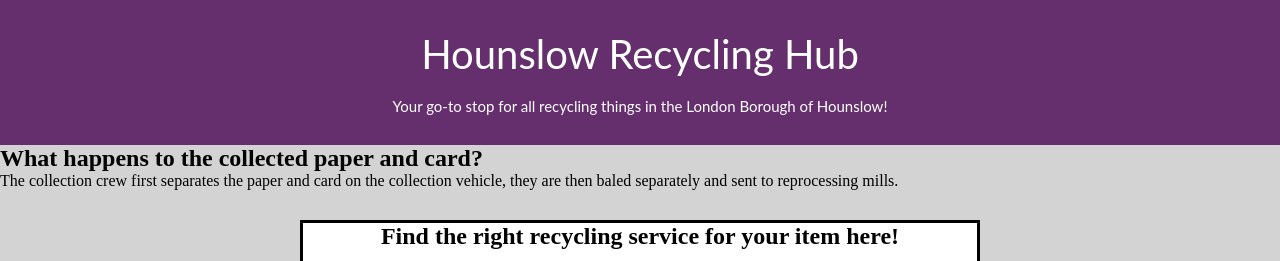
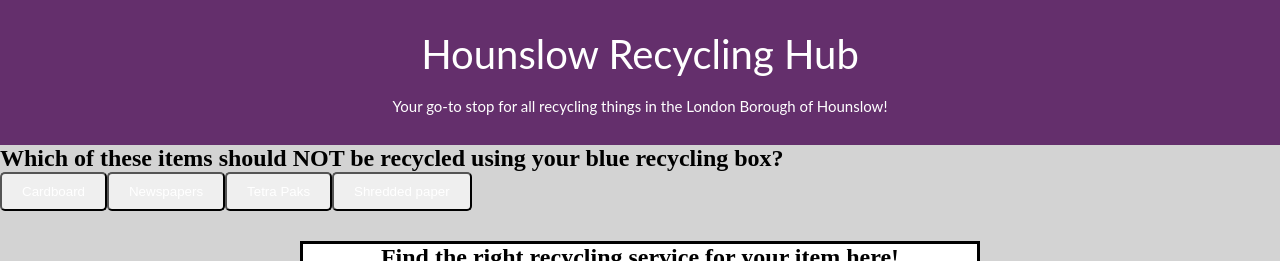
Before and after one commit to ajn2020/test, a Next.js app: page / in a window 1280 px wide. Shown: the top 261 px of the page. Built offline with nearby package versions, Linux system fonts and the light colour scheme.

Commit message:
Fix hydration bug

```diff
--- a/components/EngagingBox.tsx
+++ b/components/EngagingBox.tsx
@@ -1,21 +1,19 @@
 // This file contains the box which displays either a quiz question or a fun fact
-import React from 'react';
+import React, { useState, useEffect } from 'react';
 import Fact from './Fact'
 import Question from './Question'
 
-function renderContent() {
-  // Choose 0 or 1 at random
-  // If 0, display fun fact
-  // If 1, display question
-  const randNum = Math.floor(Math.random() * 2);
-  if (randNum) return Question();
-  else return Fact();
+export default function EngagingBox() {
+  const [randNum, setRandNum] = useState<number>();
+
+  useEffect(() => {
+    setRandNum(Math.floor(Math.random() * 2));
+  }, [])
+
+  return (
+    <div className="engaging-box-wrapper">
+      {randNum == 0 && <Fact />}
+      {randNum == 1 && <Question />}
+    </div>
+  );
 }
-
-export default function EngagingBox() {
-    return (
-      <div className="engaging-box-wrapper">
-        {renderContent()}
-      </div>
-    );
-  }
--- a/components/Fact.tsx
+++ b/components/Fact.tsx
@@ -1,17 +1,25 @@
-import React from 'react';
+import React, { useState, useEffect } from 'react';
 import {facts} from '@/data/Facts'
 
+type Fact = {
+  title: string,
+  content: string
+}
+
 export default function Fact() {
-    // Choose at random fact from the list of facts
-    const randFactIndex = Math.floor(Math.random() * facts.length);
-    const currentFact = facts[randFactIndex]
+  const [currentFact, setCurrentFact] = useState<Fact>();
+
+  useEffect(() => {
+    setCurrentFact(facts[Math.floor(Math.random() * facts.length)]);
+  }, [])
+
   return (
     <div>
       <div>
-          <h2>{currentFact.title}</h2>
+        <h2>{currentFact?.title}</h2>
       </div>
       <div>
-          {currentFact.content}
+        {currentFact?.content}
       </div>
     </div>
   )
--- a/components/Question.tsx
+++ b/components/Question.tsx
@@ -1,17 +1,25 @@
-import React, {useState} from 'react';
+import React, { useState, useEffect } from 'react';
 import {quizQuestions} from '@/data/Quiz'
 
-export type Option = {
+type QuizQuestion = {
+  question: string,
+  answers: Array<Option>
+}
+
+type Option = {
   answer: string;
   correct: boolean;
 }
 
 export default function Question() {
-  // Choose at random question from the list of quiz questions
-  const randQuestionIndex = Math.floor(Math.random() * quizQuestions.length);
-  const currentQuestion = quizQuestions[randQuestionIndex];
+  const [currentQuestion, setCurrentQuestion] = useState<QuizQuestion>();
   const [isAnswered, setIsAnswered] = useState(false);
   const [isCorrect, setIsCorrect] = useState(false);
+
+  useEffect(() => {
+    setCurrentQuestion(quizQuestions[Math.floor(Math.random() * quizQuestions.length)]);
+    console.log(currentQuestion)
+  }, [])
 
   const handleAnswerClick = (selectedOption: Option) => {
     setIsAnswered(true)
@@ -27,11 +35,10 @@
 
   return (
     <div className="quiz">
-      <h2>{currentQuestion.question}</h2>
+      <h2>{currentQuestion?.question}</h2>
       <div className="options">
-        {currentQuestion.answers.map((option) => (
-          <button style={style} onClick={() => handleAnswerClick(option)}
-          >
+        {currentQuestion?.answers.map((option) => (
+          <button style={style} onClick={() => handleAnswerClick(option)}>
             {option.answer}
           </button>
         ))}
```
Lines whose indentation alone changed are shown as unchanged.
